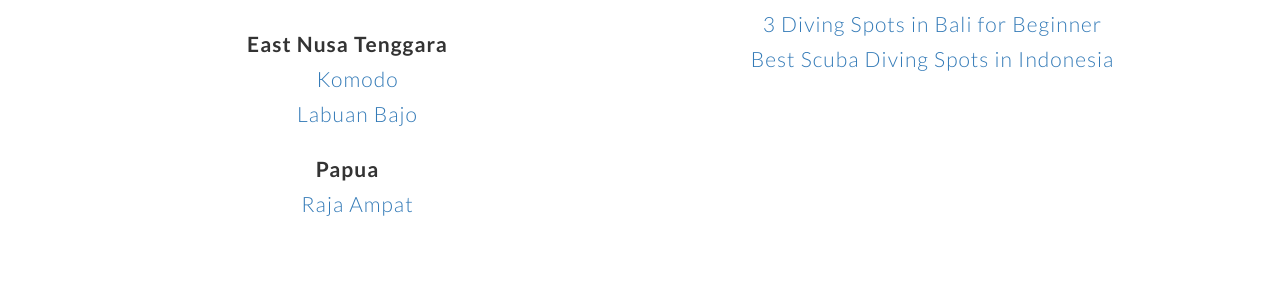
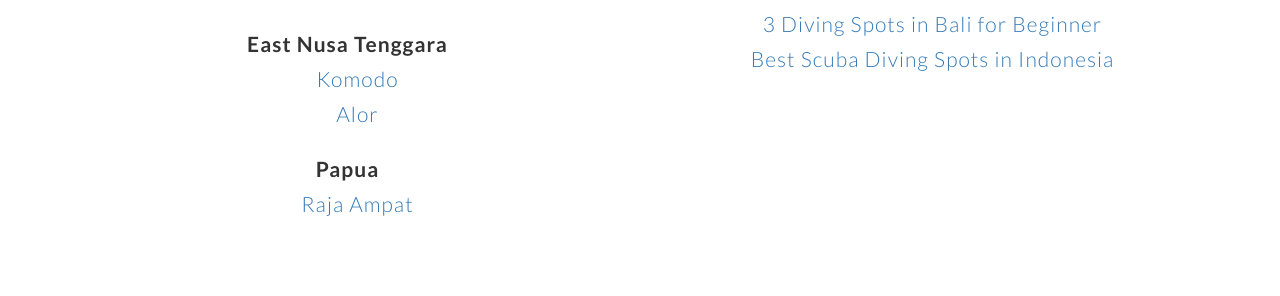
Before and after one commit to kemtol/nyelam, a Jekyll site: the page built from laman/spots/scuba-diving-in-indonesia.md, in a window 1280 px wide and 900 px high, scrolled down 2609 px. Shown: the part 159-455 px from the top of the window. Built offline with Jekyll 4.4.1, drawn with Linux system fonts in a browser that asks for light colours; some web fonts are replaced.

Commit message:
Update scuba-diving-in-indonesia.md

```diff
--- a/laman/spots/scuba-diving-in-indonesia.md
+++ b/laman/spots/scuba-diving-in-indonesia.md
@@ -13,6 +13,6 @@ is_directory: true
   * [Tulamben](/scuba-diving-bali.html)
 * **East Nusa Tenggara**
   * [Komodo](/scuba-diving-komodo.html)
-  * [Labuan Bajo](/scuba-diving-komodo.html)
+  * [Alor](//scuba-diving-alor.html)
 * **Papua**
   * [Raja Ampat](/scuba-diving-rajaampat.html)
```
